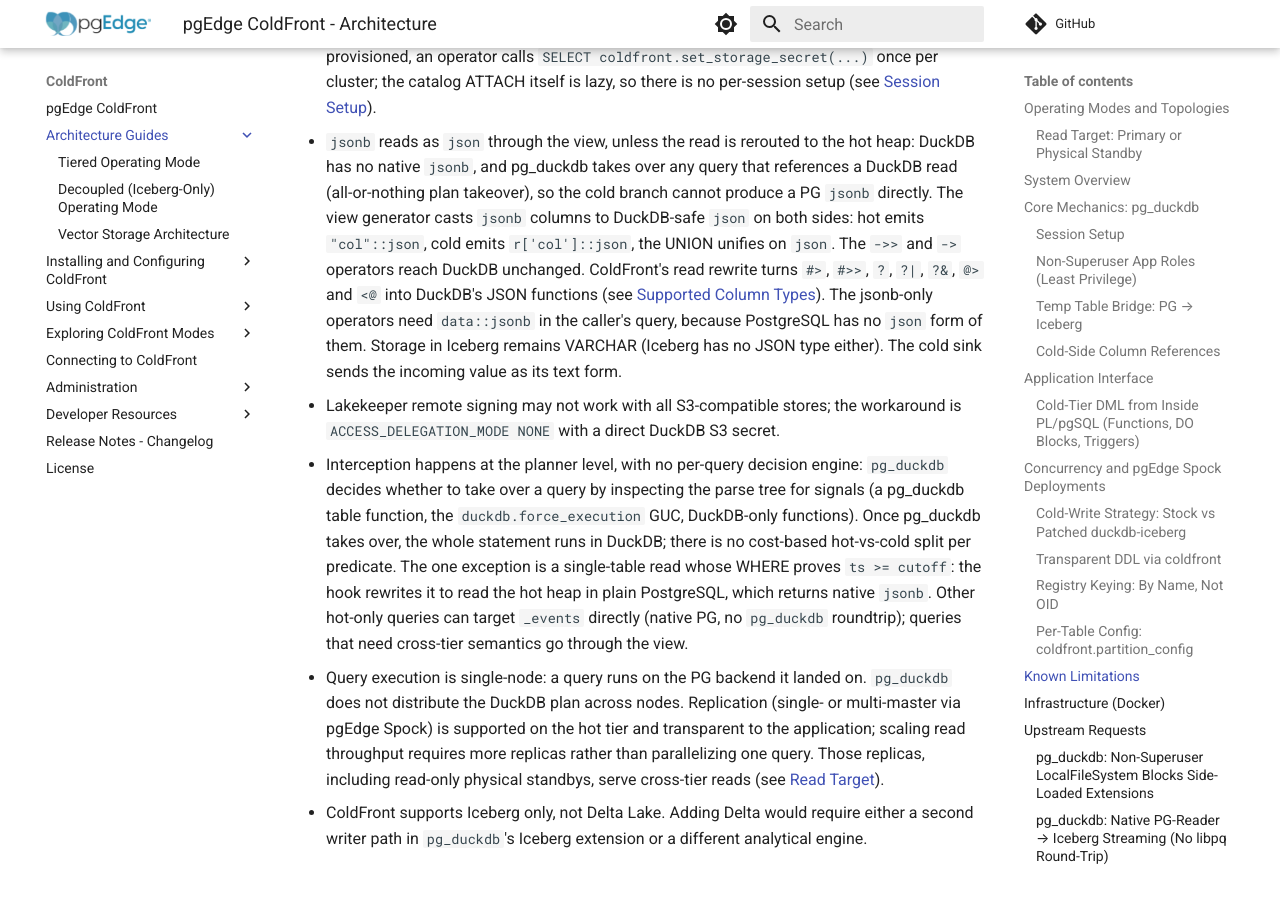
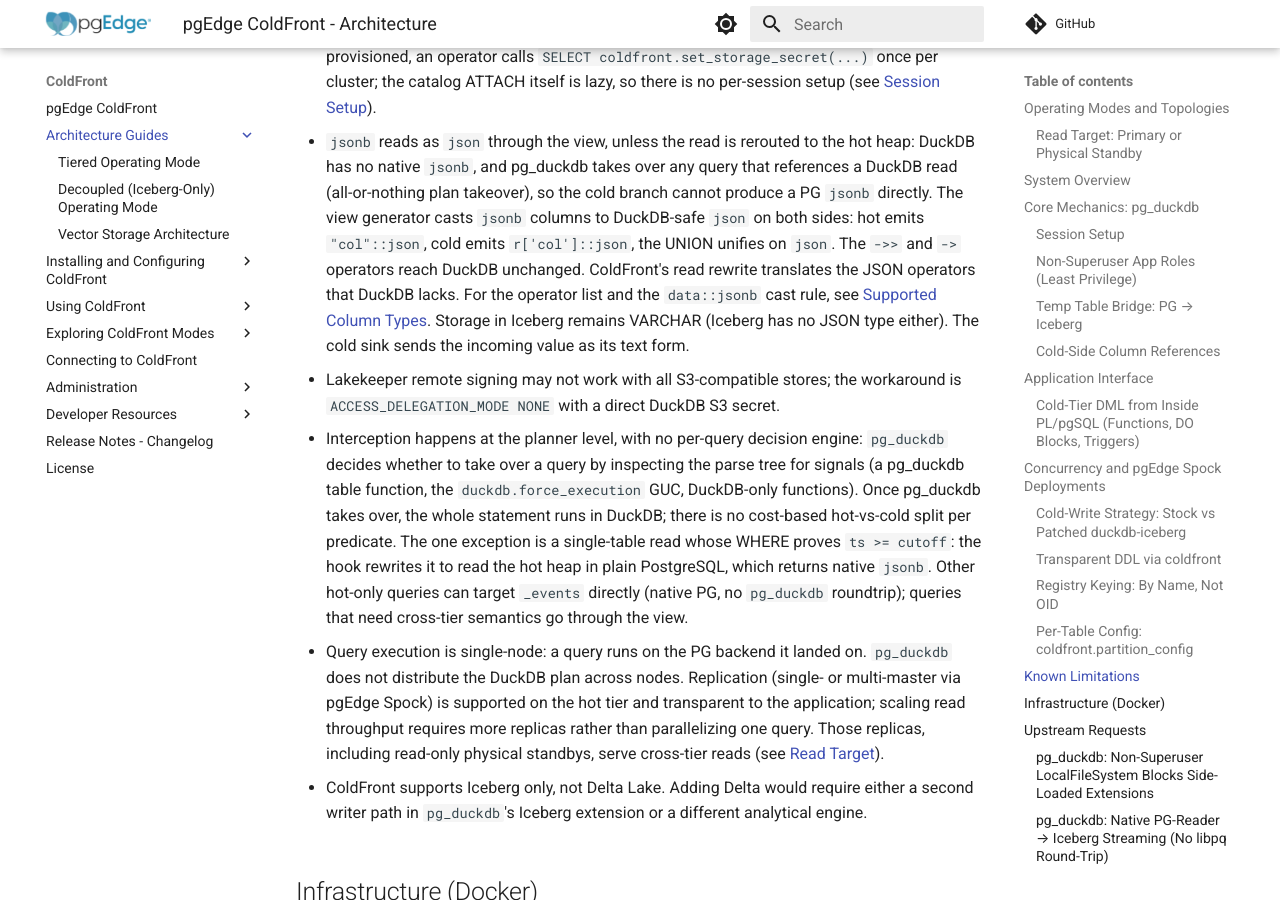
Before and after one commit to pgEdge/coldfront, an MkDocs documentation site: the page built from docs/architecture_guides/index.md, in a window 1280 px wide and 900 px high, scrolled down 13916 px. Built offline with MkDocs 1.6.1 and Material for MkDocs 9.7.7, drawn with Linux system fonts in a browser that asks for light colours; comment, search, counter and statistics services are not loaded.

Commit message:
docs: point the architecture overview's jsonb limitation at Supported Column Types

```diff
--- a/docs/architecture_guides/index.md
+++ b/docs/architecture_guides/index.md
@@ -552,12 +552,11 @@ The cross-cutting limitations are:
   branch cannot produce a PG `jsonb` directly. The view generator casts `jsonb`
   columns to DuckDB-safe `json` on both sides: hot emits `"col"::json`, cold
   emits `r['col']::json`, the UNION unifies on `json`. The `->>` and `->`
-  operators reach DuckDB unchanged. ColdFront's read rewrite turns `#>`, `#>>`,
-  `?`, `?|`, `?&`, `@>` and `<@` into DuckDB's JSON functions (see
-  [Supported Column Types](../supported_types.md)). The jsonb-only operators
-  need `data::jsonb` in the caller's query, because PostgreSQL has no `json`
-  form of them. Storage in Iceberg remains VARCHAR (Iceberg has no JSON type
-  either). The cold sink sends the incoming value as its text form.
+  operators reach DuckDB unchanged. ColdFront's read rewrite translates the
+  JSON operators that DuckDB lacks. For the operator list and the `data::jsonb`
+  cast rule, see [Supported Column Types](../supported_types.md). Storage in
+  Iceberg remains VARCHAR (Iceberg has no JSON type either). The cold sink
+  sends the incoming value as its text form.
 
 - Lakekeeper remote signing may not work with all S3-compatible stores; the
   workaround is `ACCESS_DELEGATION_MODE NONE` with a direct DuckDB S3 secret.
```
